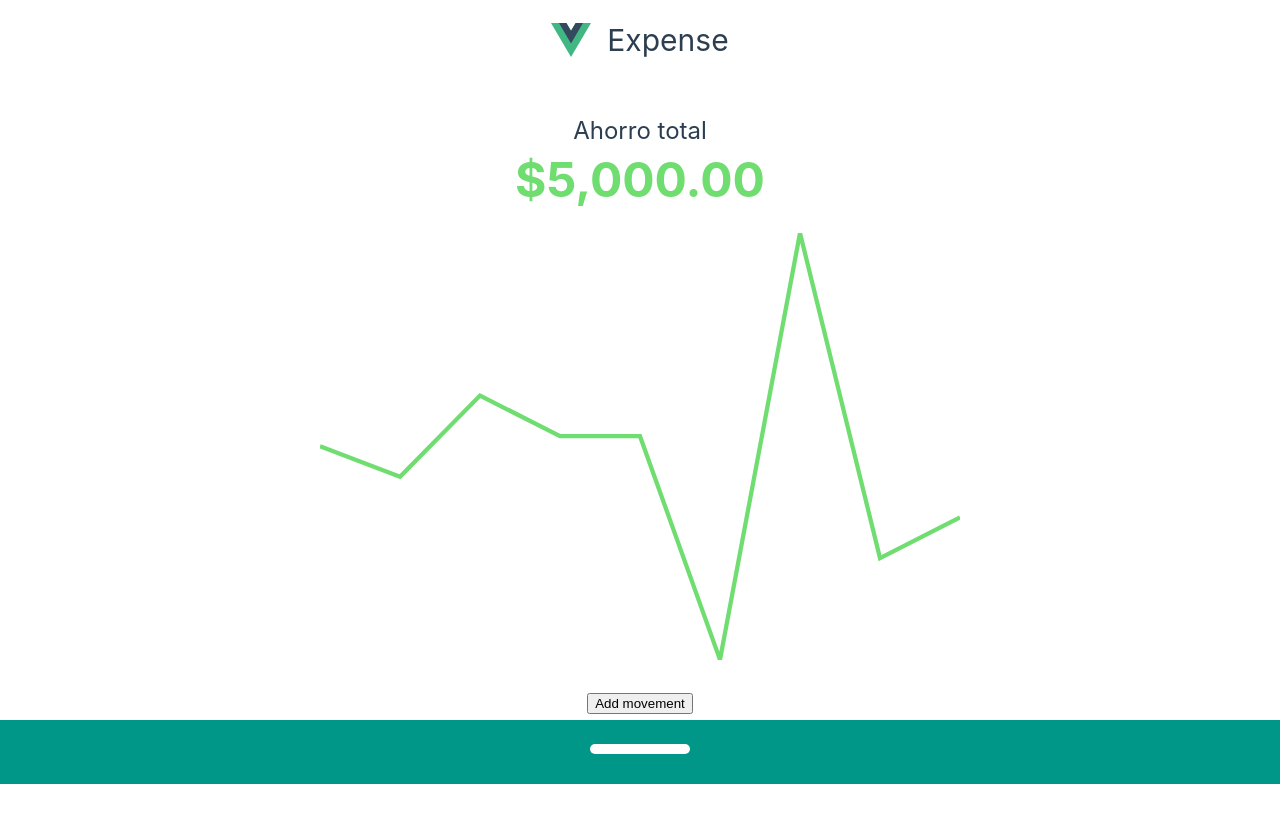
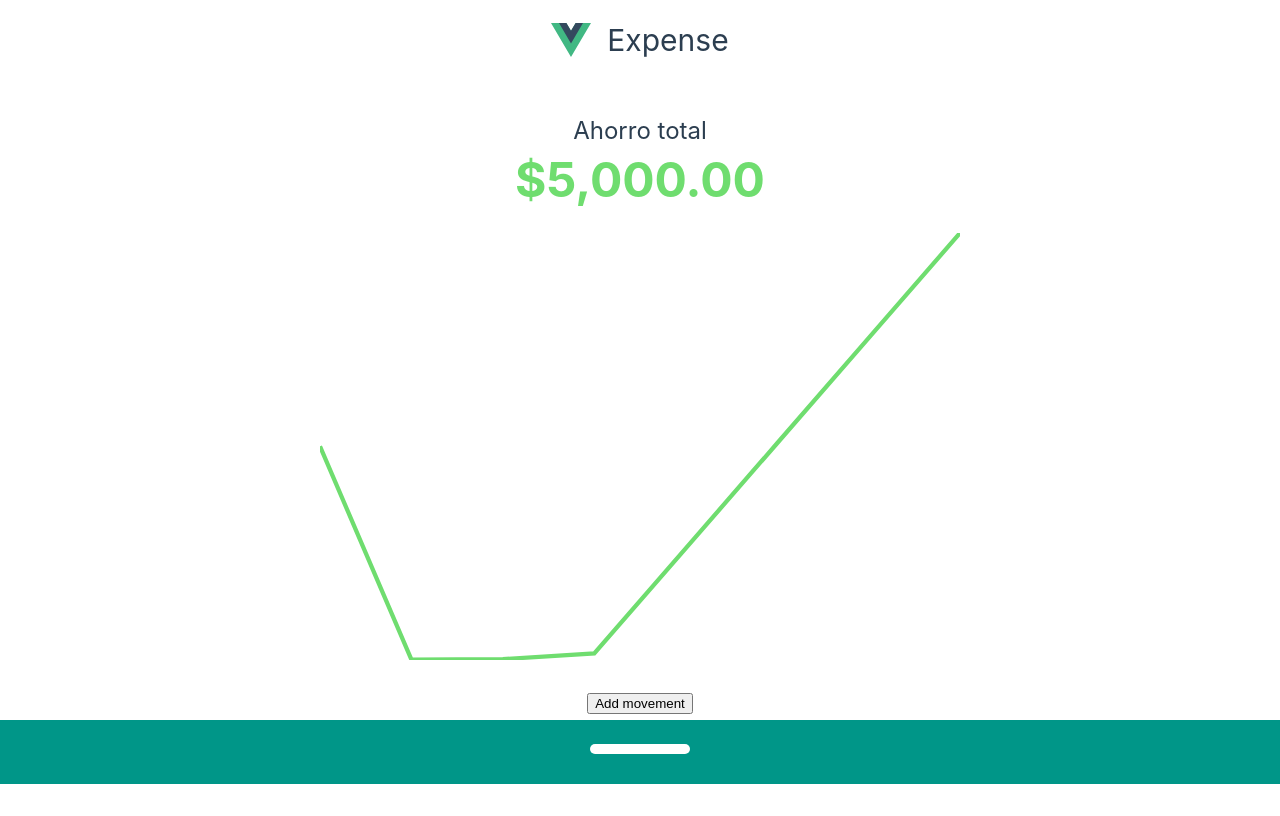
Before and after one commit to DavidBarcenas/vue-my-learning-path, a Vue app in the folder expense-control/: page / in a window 1280 px wide. Built offline with nearby package versions, Linux system fonts and the light colour scheme.

Commit message:
add data model

```diff
--- a/expense-control/src/components/home.vue
+++ b/expense-control/src/components/home.vue
@@ -5,6 +5,7 @@ import Resume from "./resume.vue";
 import Movements from "./movements.vue";
 import AddMovement from "./add-movement.vue";
 import Graphic from "./graphic.vue";
+import { computed } from "vue";
 
 let moveList = [
   {
@@ -12,46 +13,68 @@ let moveList = [
     title: "Movement 1",
     description: "lorem ipsum",
     amount: 234,
+    time: new Date("09-01-2022"),
   },
   {
     id: 1,
     title: "Movement 2",
     description: "lorem ipsum",
     amount: 2323,
+    time: new Date("09-01-2022"),
   },
   {
     id: 2,
     title: "Movement 3",
     description: "lorem ipsum",
     amount: 43534,
+    time: new Date("09-01-2022"),
   },
   {
     id: 3,
     title: "Movement 4",
     description: "lorem ipsum",
     amount: 43534,
+    time: new Date("09-01-2022"),
   },
   {
     id: 4,
     title: "Movement 5",
     description: "lorem ipsum",
     amount: 43534,
+    time: new Date("09-01-2022"),
   },
   {
     id: 5,
     title: "Movement 6",
     description: "lorem ipsum",
     amount: 43534,
+    time: new Date("09-01-2022"),
   },
   {
     id: 6,
     title: "Movement 7",
     description: "lorem ipsum",
     amount: 43534,
+    time: new Date("09-01-2022"),
   },
 ];
 
-const graphicAmounts = [100, 300, 200, 200, -350, 700, -100, 0];
+const graphicAmounts = computed(() => {
+  const lastDays = moveList
+    .filter((m) => {
+      const today = new Date();
+      const oldDate = today.setDate(today.getDate() - 30);
+      return m.time > oldDate;
+    })
+    .map((m) => m.amount);
+
+  return lastDays.map((m, i) => {
+    const lastMovements = lastDays.slice(0, i);
+    return lastMovements.reduce((sum, movement) => {
+      return sum + movement;
+    }, 0);
+  });
+});
 
 const handleRemove = (id: number) => {
   moveList = moveList.filter((movement) => movement.id != id);
```
